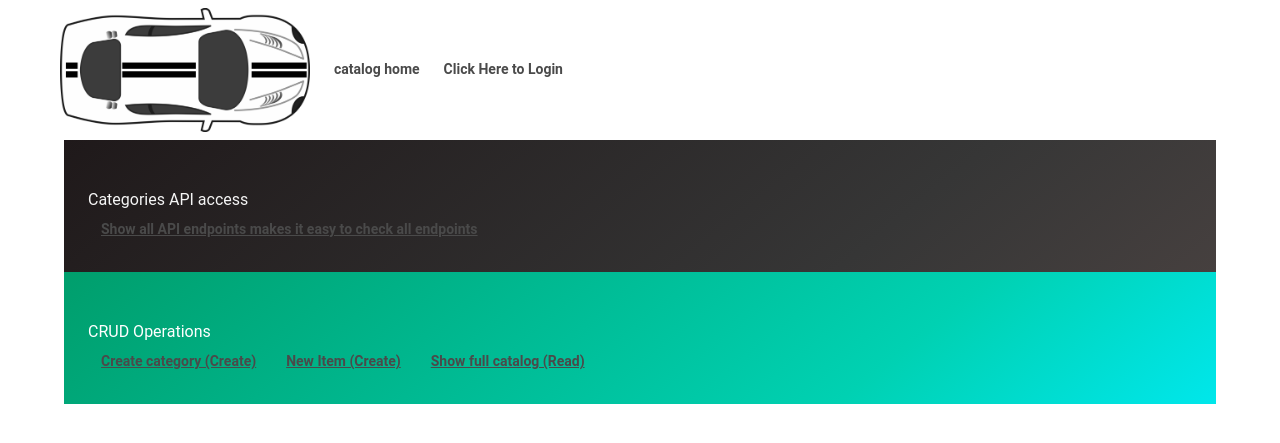
After one commit to austintalbot/catalog, a Flask app: page /sitemap in a window 1280 px wide. The commit adds this page. Shown: the top 443 px of the page. Run offline with Flask 2, Linux system fonts and the light colour scheme; parts of the project's set-up code (start-up, migrations or seed data) failed here and were passed over; some libraries are stand-ins or nearby versions.

Commit message:
finished readme.
added sitemap and updated json.html to include the header.

```diff
--- /dev/null
+++ b/Templates/sitemap.html
@@ -0,0 +1,67 @@
+{% extends "main.html" %}
+{% block content %}
+{% include "header.html" %}
+
+
+<section class="hero is-small is-dark is-bold">
+    <div class="hero-body">
+        <div class="container">
+            <h1 class="title">
+                <h5>Categories API access</h5>
+                <button class="button is-text">
+                    <a href="{{url_for('showAPI')}}">Show all API endpoints makes it easy to check all endpoints</a>
+                </button>
+            </h1>
+        </div>
+    </div>
+</section>
+
+<section class="hero is-small is-primary is-bold">
+    <div class="hero-body">
+        <div class="container">
+            <h1 class="title">
+                <h5>CRUD Operations</h5>
+                <button class="button is-text">
+                    <a href="{{url_for('newCategory')}}">Create category (Create)</a>
+                </button>
+                <button class="button is-text">
+                    <a href="{{ url_for('newCatalogItem') }}">New Item (Create)</a>
+                </button>
+                <button class="button is-text">
+                    <a href="{{url_for('showCatalog')}}">Show full catalog (Read)</a>
+                </button>
+
+
+                {% for c in categories %}
+                {% for i in items %}
+                {% if c.id == i.category_id %}
+
+                <div class="box">
+                    <a href="{{ url_for('showCatalogItem', category_id=i.category_id, item_id=i.id) }}">
+                        <h3>{{i.name}} - ({{c.name}})</h3>
+                    </a>
+                    <button class="button is-text">
+                        <a href="{{ url_for('editCatalogItem', category_id=i.category_id, item_id=i.id) }}"> Edit
+                            item
+                            (Update)
+                        </a>
+                    </button>
+
+                    <button class="button is-text">
+                        <a href="{{ url_for('deleteCatalogItem', category_id=i.category_id, item_id=i.id) }}">
+                            Delete
+                            Item (Delete)
+                        </a>
+                    </button>
+                </div>
+                {% endif %}
+                {% endfor %}
+                {% endfor %}
+            </h1>
+        </div>
+    </div>
+</section>
+
+
+
+{% endblock %}}
--- a/views.py
+++ b/views.py
@@ -122,6 +122,15 @@ def UsersJSON():
     """Returns JSON of all categories and items in catalog"""
     users = session.query(User).all()
     return jsonify(users=[r.serialize for r in users])
+
+
+@app.route('/sitemap')
+def showSitemap():
+    categories = session.query(Category).all()
+    items = session.query(CategoryItem).all()
+    quantity = len(items)
+    return render_template(
+        'sitemap.html', categories=categories, items=items, quantity=quantity)
 
 
 # --------------------------------------
@@ -587,4 +596,4 @@ if __name__ == '__main__':
         random.choice(string.ascii_uppercase + string.digits)
         for x in list(range(32)))
     app.debug = True
-    app.run(host='0.0.0.0', port=5000)
+    app.run(host='0.0.0.0', port=8000)
```
Also changed, not shown: Templates/json.html (+1 -13 lines), README.md.
